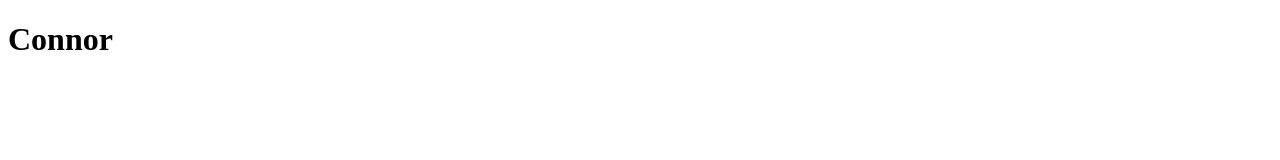
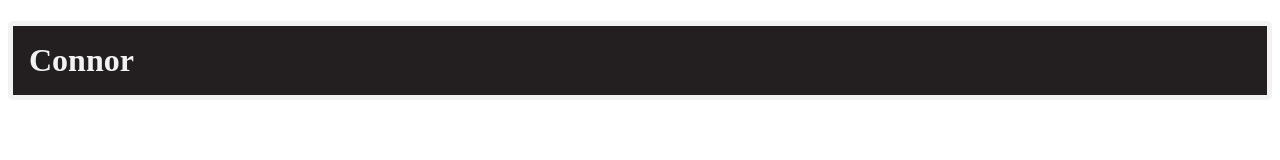
Before and after one commit to connorbriggs/hello-world, a plain HTML site: page index.html in a window 1280 px wide. Drawn offline with Linux system fonts and the light colour scheme.

Commit message:
style sheet and stuff

```diff
--- a/index.html
+++ b/index.html
@@ -6,6 +6,7 @@
     <meta name="viewport" content="width-device-width, initial-scale-1.0">
     <meta http-equiv="X-UA-Compatible" content="ie-edge">
     <title>Hello World</title>
+    <link rel="stylesheet" href="style.css">
 </head>
 
 <body>
--- a/style.css
+++ b/style.css
@@ -0,0 +1,13 @@
+.main-title {
+    padding: 16px;
+    border-width: 5px;
+    border-bottom-left-radius: 5px;
+    border-bottom-right-radius: 5px;
+    border-top-left-radius: 5px;
+    border-top-right-radius: 5px;
+    border-start-end-radius: 5px;
+    border-style: solid;
+    outline-color: #3BA5DC;
+    background-color: #231F20;
+    color: #F2F2F2;
+}
```
